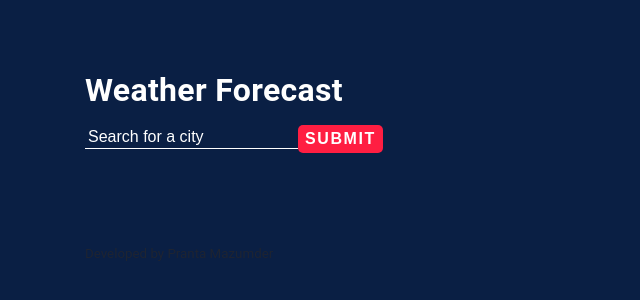
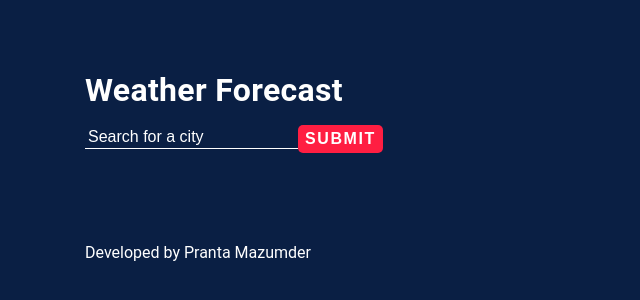
Before and after one commit to CodeWithPranta/js_projects, a plain HTML site: page weatherapp/index.html in a window 1280 px wide. Shown: the whole page, without its empty margins (0-640 px from the left). Drawn offline with Linux system fonts and the light colour scheme.

Commit message:
footer of weather app

```diff
--- a/weatherapp/style.css
+++ b/weatherapp/style.css
@@ -174,8 +174,8 @@ body {
 
 /* FOOTER
 ------------------------------------------ */
-.page-footer {
-    text-align: right;
+footer small {
+    text-align: center;
     font-size: 1rem;
     color: var(--text_light);
     margin-top: 40px;
```
